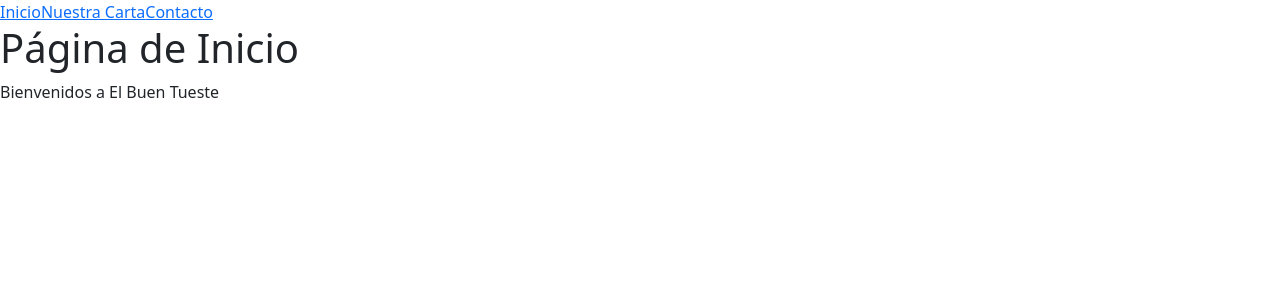
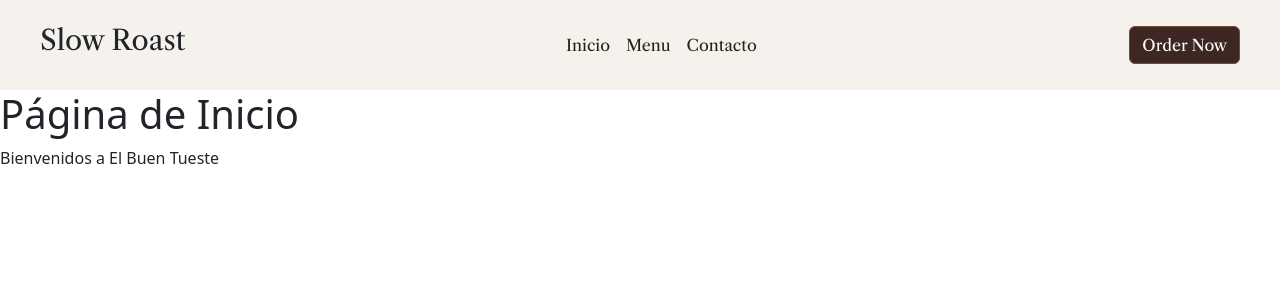
Before and after one commit to ElCuti/cafeteria-vue, a Vue app: page / in a window 1280 px wide. Shown: the top 300 px of the page. Built offline with nearby package versions, Linux system fonts and the light colour scheme.

Commit message:
Update index.html and App.vue for improved layout and styling

```diff
--- a/index.html
+++ b/index.html
@@ -1,14 +1,30 @@
 <!DOCTYPE html>
 <html lang="">
+
 <head>
   <meta charset="UTF-8">
   <link rel="icon" href="/favicon.ico">
   <meta name="viewport" content="width=device-width, initial-scale=1.0">
-    <link href="https://cdn.jsdelivr.net/npm/bootstrap@5.3.8/dist/css/bootstrap.min.css" rel="stylesheet" integrity="sha384-sRIl4kxILFvY47J16cr9ZwB07vP4J8+LH7qKQnuqkuIAvNWLzeN8tE5YBujZqJLB" crossorigin="anonymous">
-    <title>Vite App</title>
+  <title>El Buen Tueste</title>
+
+  <link href="https://cdn.jsdelivr.net/npm/bootstrap@5.3.8/dist/css/bootstrap.min.css" rel="stylesheet"
+    integrity="sha384-sRIl4kxILFvY47J16cr9ZwB07vP4J8+LH7qKQnuqkuIAvNWLzeN8tE5YBujZqJLB" crossorigin="anonymous">
+
+
+  <link rel="preconnect" href="https://fonts.googleapis.com">
+  <link rel="preconnect" href="https://fonts.gstatic.com" crossorigin>
+  <link href="https://fonts.googleapis.com/css2?family=Libre+Caslon+Text:ital,wght@0,400;0,700;1,400&display=swap"
+    rel="stylesheet">
+  <link rel="preconnect" href="https://fonts.googleapis.com">
+  <link rel="preconnect" href="https://fonts.gstatic.com" crossorigin>
+  <link
+    href="https://fonts.googleapis.com/css2?family=DM+Sans:ital,opsz,wght@0,9..40,100..1000;1,9..40,100..1000&family=Libre+Caslon+Text:ital,wght@0,400;0,700;1,400&display=swap"
+    rel="stylesheet">
 </head>
+
 <body>
   <div id="app"></div>
   <script type="module" src="/src/main.js"></script>
 </body>
+
 </html>
--- a/src/App.vue
+++ b/src/App.vue
@@ -3,11 +3,20 @@ import { RouterLink, RouterView } from 'vue-router'
 </script>
 
 <template>
-  <header class="headerPagina">
-    <nav>
-      <RouterLink to="/">Inicio</RouterLink>
-      <RouterLink to="/carta">Nuestra Carta</RouterLink>
-      <RouterLink to="/contacto">Contacto</RouterLink>
+  <header class="Encabezado">
+    <nav class="d-flex justify-content-between align-items-center px-4 py-2">
+      <div class="p-3 ">
+        <h3 class="fuenteEncabezado">Slow Roast</h3>
+      </div>
+      <div class="p-2 flex-center fuenteEncabezado">
+      <RouterLink to="/" class="p-2 navText">Inicio</RouterLink>
+      <RouterLink to="/carta" class="p-2 navText">Menu</RouterLink>
+      <RouterLink to="/contacto" class="p-2 navText">Contacto</RouterLink>
+
+      </div>
+      <div class="p-2">
+      <button class="btn btn-cafe me-md-2 fuenteEncabezado" type="button">Order Now</button>
+      </div>
     </nav>
   </header>
 
@@ -22,4 +31,41 @@ import { RouterLink, RouterView } from 'vue-router'
 </template>
 
 <style>
+.Encabezado{
+  background-color: #f5f2ed;
+}
+.fuenteEncabezado {
+  font-family: 'Libre Caslon Text', serif;
+}
+.fuenteTexto {
+  font-family: "DM Sans", serif;
+}
+.btn-cafe{
+  --bs-btn-color: #ffffff;
+  --bs-btn-bg: #3e2723;
+  --bs-btn-border-color: #6f4e37;
+
+  --bs-btn-hover-color: #ffffff;
+  --bs-btn-hover-bg: #533928;
+  --bs-btn-hover-border-color: #533928;
+
+  --bs-btn-active-bg: #402b1e;
+  --bs-btn-active-border-color: #402b1e;
+}
+
+.navText{
+  color: #2c1e16;
+
+  text-decoration: underline;
+  text-decoration-color: transparent;
+
+  text-underline-offset: 6px;
+
+  transition: color 0.3s ease, text-decoration-color 0.3s ease;
+}
+
+.navText:hover{
+  color: #c98a58;
+  text-decoration-color: #c98a58;
+}
 </style>
```
Lines whose indentation alone changed are shown as unchanged.
